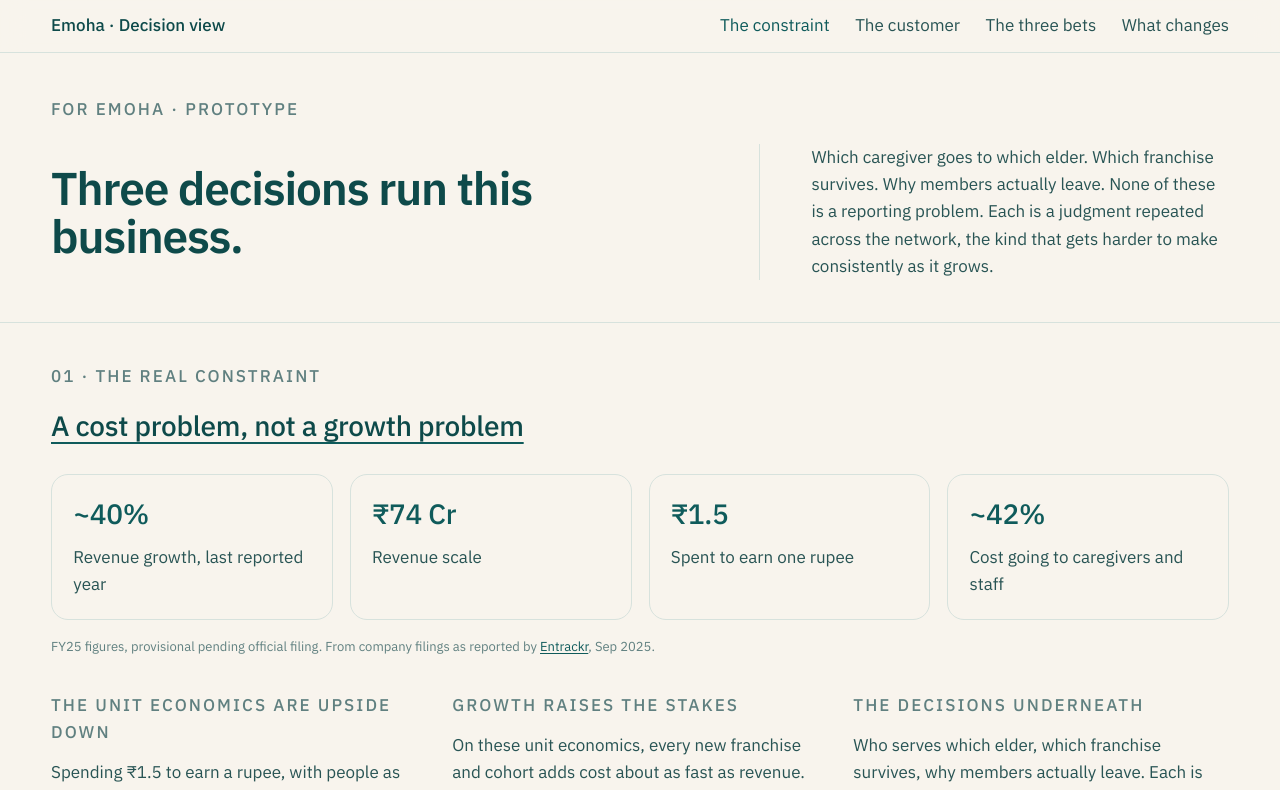
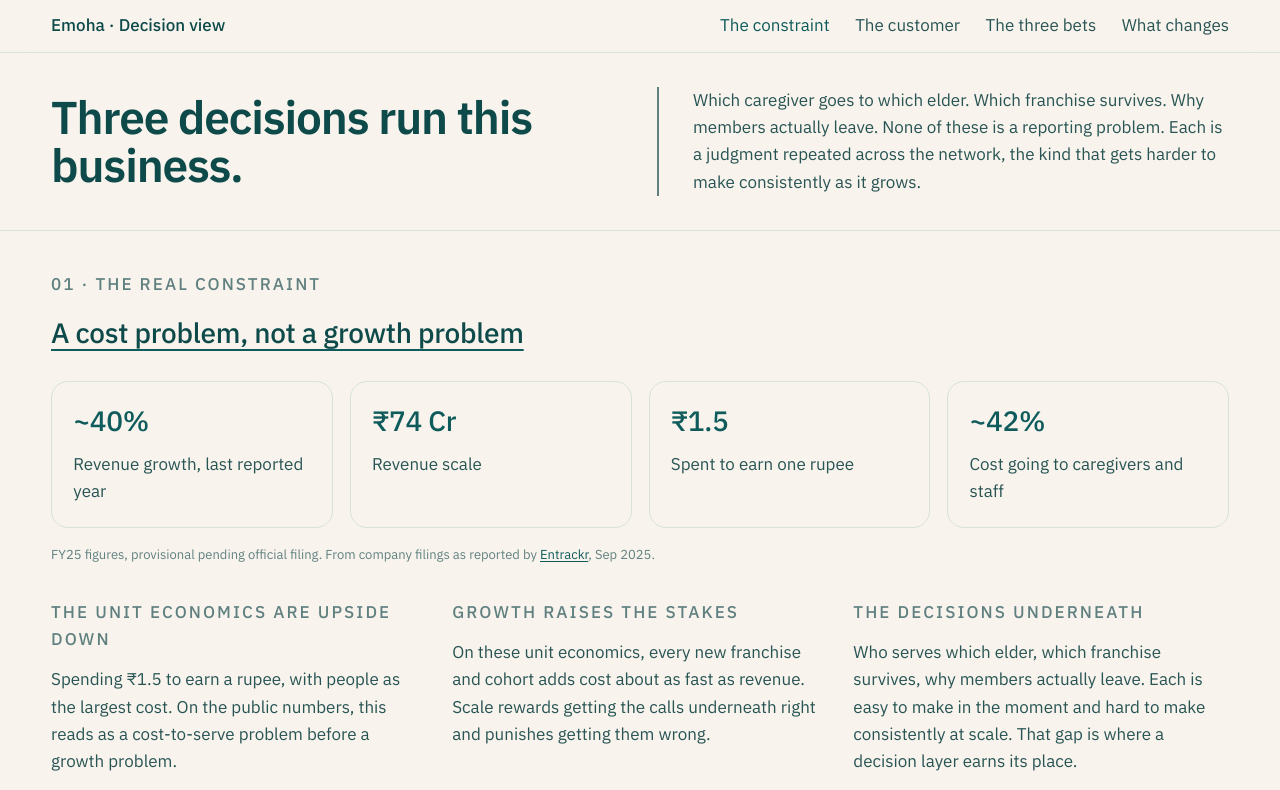
Before and after one commit to MaulinShah26/emoha-decision-view, a Next.js app: page / in a window 1280 px wide. Shown: the top 790 px of the page. Built offline with nearby package versions, Linux system fonts and the light colour scheme.

Commit message:
Tighten hero split, thicken divider, remove duplicate eyebrow

```diff
--- a/components/Hero.tsx
+++ b/components/Hero.tsx
@@ -1,13 +1,12 @@
 export default function Hero() {
   return (
-    <section className="pt-10 pb-10">
+    <section className="pt-8 pb-8">
       <div className="mx-auto max-w-wide px-8 lg:px-12">
-        <p className="eyebrow">For Emoha · prototype</p>
-        <div className="mt-5 grid gap-6 lg:grid-cols-[1.4fr_1fr] lg:gap-12">
+        <div className="grid gap-5 lg:grid-cols-2 lg:gap-8">
           <h1 className="display-hero self-center">
             Three decisions run this business.
           </h1>
-          <div className="flex items-center lg:border-l lg:border-line lg:pl-12">
+          <div className="flex items-center lg:border-l-2 lg:border-ink-subtle lg:pl-8">
             <p className="text-md text-ink-muted">
               Which caregiver goes to which elder. Which franchise survives. Why
               members actually leave. None of these is a reporting problem. Each
```
